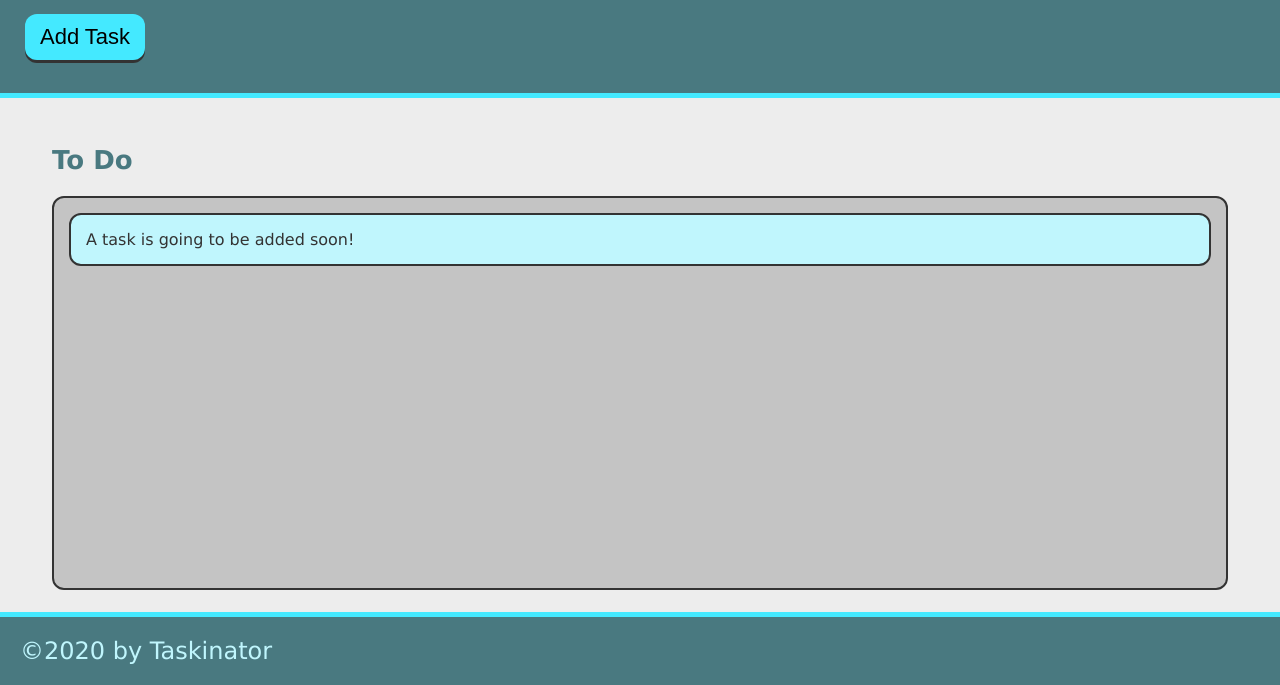
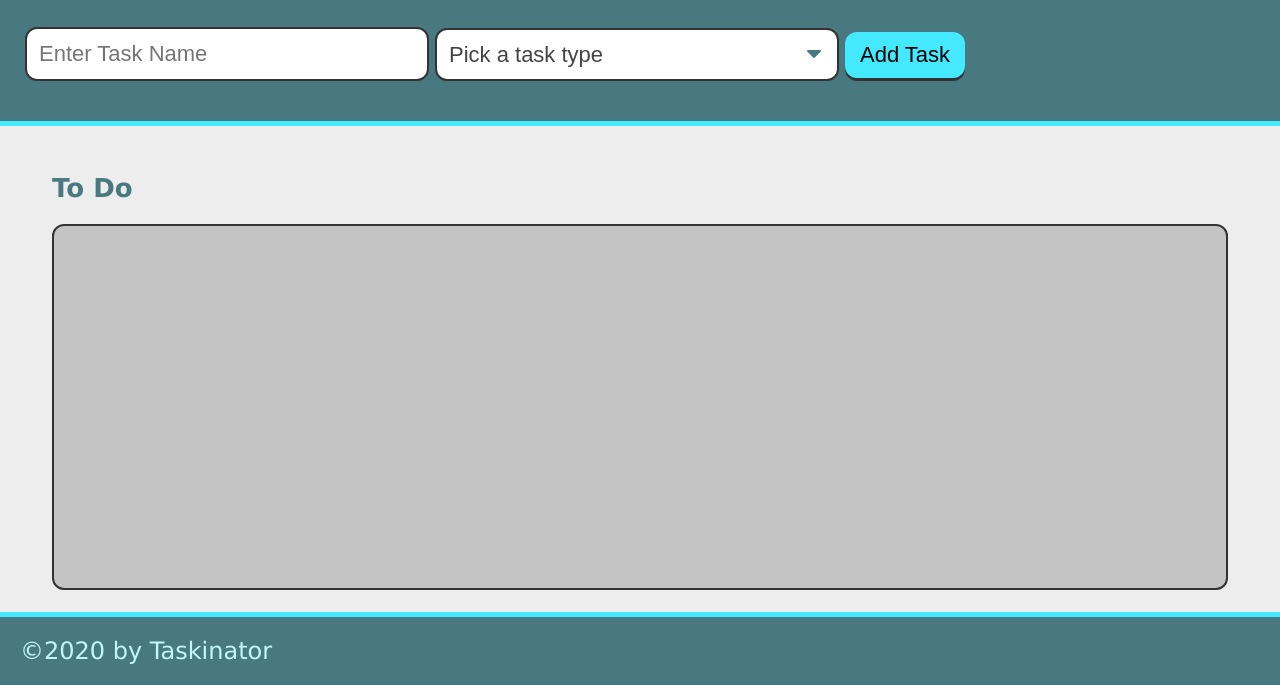
Before and after one commit to KimberlyAnnYo/taskinator, a plain HTML site: page index.html in a window 1280 px wide. Shown: the part 115-800 px from the top of the page. Drawn offline with Linux system fonts and the light colour scheme.

Commit message:
added drop down

```diff
--- a/index.html
+++ b/index.html
@@ -14,15 +14,30 @@
     <header>
         <h1 class="page-title">Taskinator</h1>
         <p>Click the button below to add a new task!</p>
-        <button class="btn" id="save-task">Add Task</button>
 
+        <form id="task-form">
+            <div class="form-group">
+                <input type="text" name="task-name" placeholder="Enter Task Name" />
+            </div>
+            <div class="form-group">
+                <select name="task-type" class="select-dropdown">
+                    <option value="" disabled selected>Pick a task type</option>
+                    <option value="School">School</option>
+                    <option value="Home">Home</option>
+                    <option value="Work">Work</option>
+                </select>
+            </div>
+
+            <div class="form-group">
+                <button class="btn" id="save-task" type="submit">Add Task</button>
+            </div>
+        </form>
     </header>
 
     <main class="page-content">
         <section class="task-list-wrapper">
             <h2 class="list-title">To Do</h2>
             <ul class="task-list" id="task-to-do">
-                <li class="task-item">A task is going to be added soon!</li>
             </ul>
         </section>
     </main>
@@ -31,4 +46,5 @@
 <footer>
     &copy;2020 by Taskinator
 </footer>
+
 </html>
```
